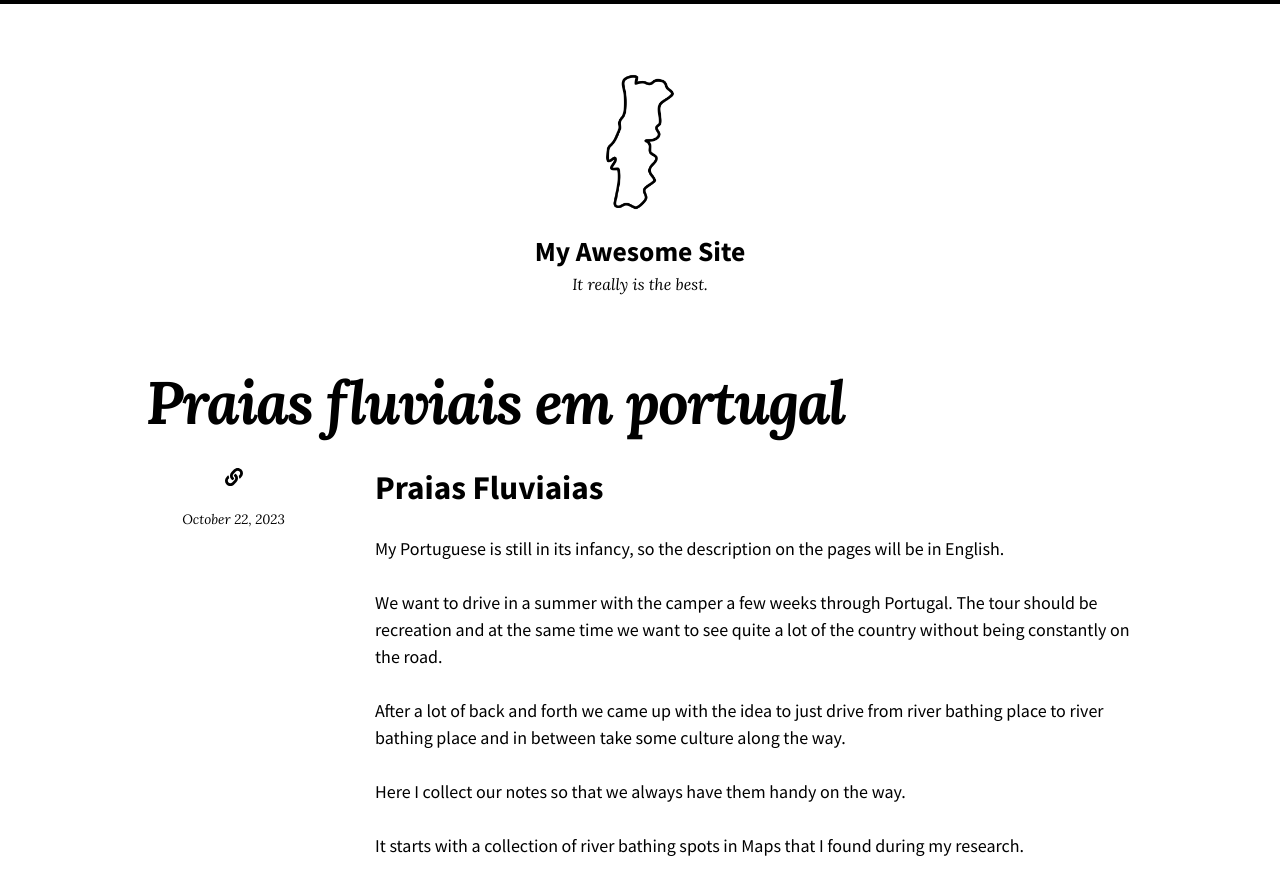
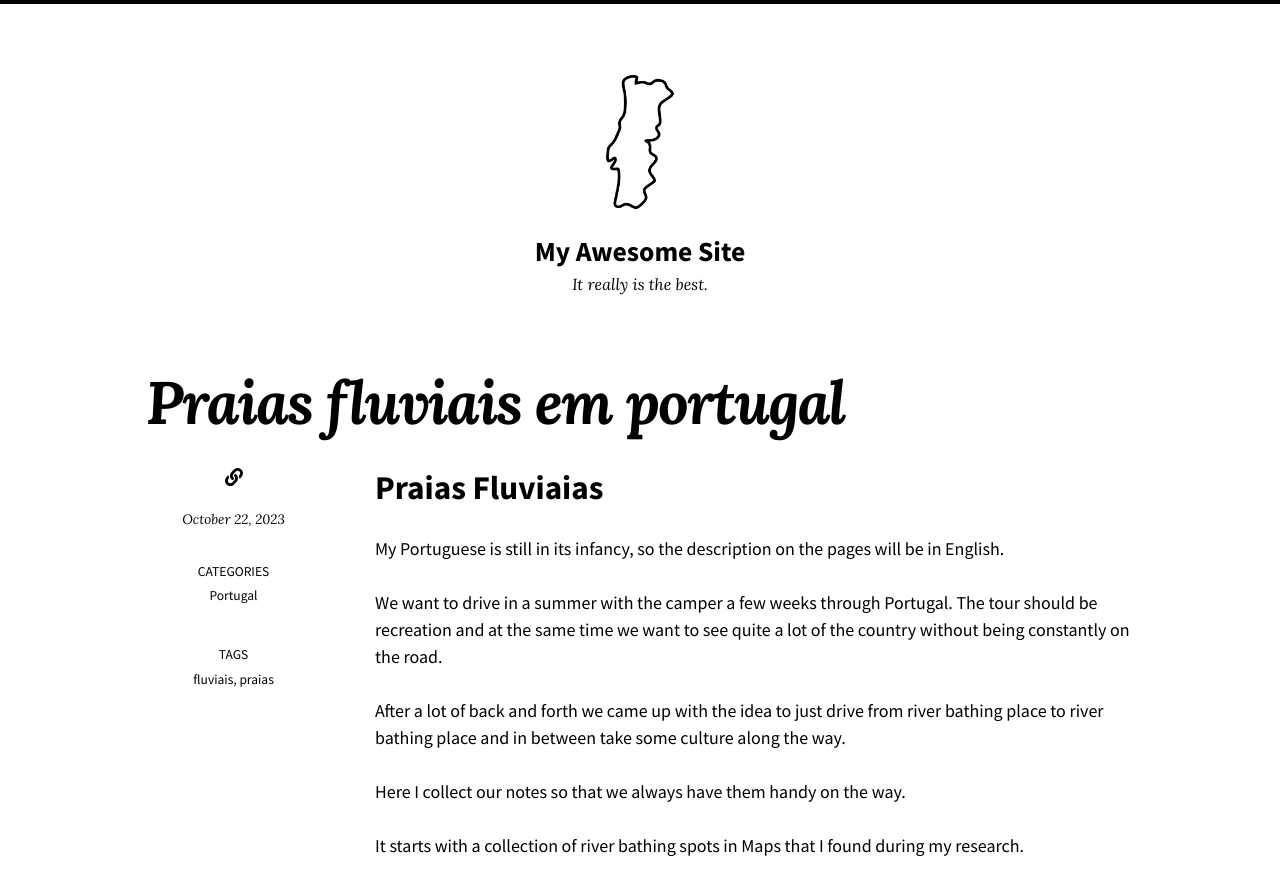
Before and after one commit to beccarei/uma-vez-em-portugal, a Jekyll site: the page built from _posts/2023-10-22-praias-fluviais-em-portugal.md, in a window 1280 px wide, cut to the strip 0-882 px from the top of the page. Built offline with Jekyll 4.4.1, drawn with Linux system fonts in a browser that asks for light colours; nearby versions of some CDN libraries.

Commit message:
added new categories / tags

```diff
--- a/_posts/2023-10-22-praias-fluviais-em-portugal.md
+++ b/_posts/2023-10-22-praias-fluviais-em-portugal.md
@@ -2,6 +2,8 @@
 title: "Praias fluviais em portugal"
 date: 2023-10-22
 layout: post
+categories: Portugal
+tags: praias fluviais
 ---
 
 # Praias  Fluviaias
```
